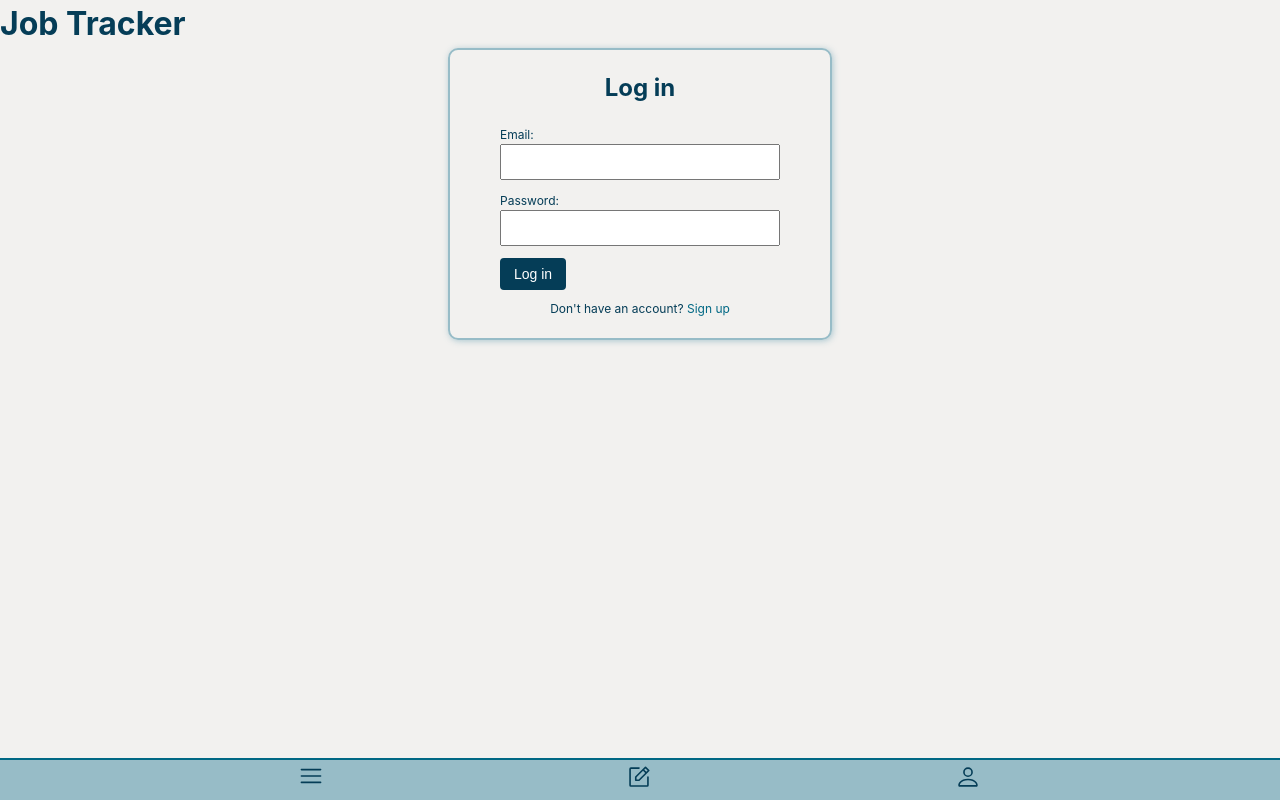
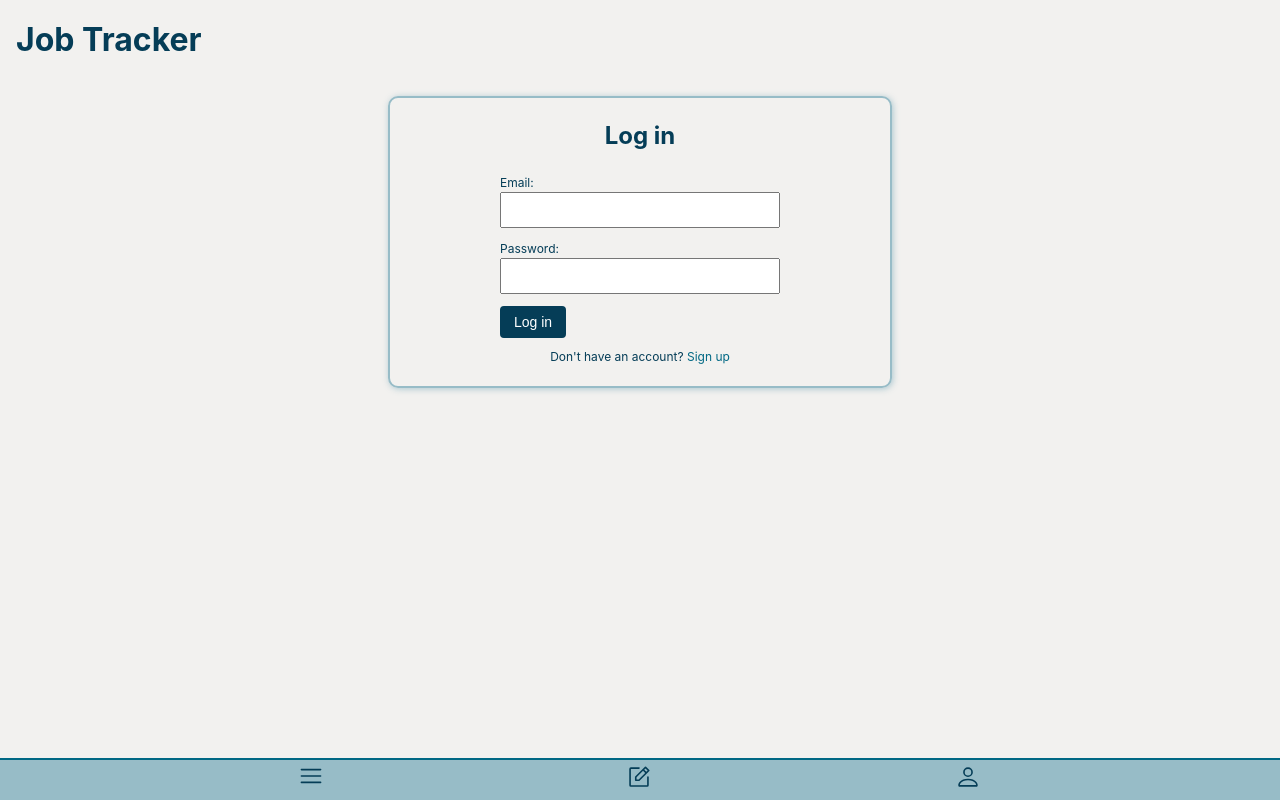
Before and after one commit to mxy-1/job-tracker, a React (Vite) app in the folder frontend/: page /log-in in a window 1280 px wide. Built offline with nearby package versions, Linux system fonts and the light colour scheme; the HTML template or start-up script is replaced by a standard one.

Commit message:
update alignment

```diff
--- a/frontend/src/App.css
+++ b/frontend/src/App.css
@@ -2,7 +2,7 @@
   /* max-width: 1280px; */
   margin: 0;
   padding: 0;
-  padding-bottom: 3rem;
+  /* padding: 1rem 1rem 3rem; */
   /* text-align: center; */
 }
 /*
--- a/frontend/src/components/ApplicationForm.style.css
+++ b/frontend/src/components/ApplicationForm.style.css
@@ -1,11 +1,18 @@
+.application-container-wrapper {
+    display: flex;
+    justify-content: center;
+}
+
 .application-container {
     align-items: center;
     display: flex;
     flex-direction: column;
     border: 2px solid var(--teal);
     border-radius: 10px;
-    width: 380px;
-    margin: auto;
+    min-width: 340px;
+    /* max-width: 400px; */
+    width: 500px;
+    margin: 1rem;
     padding-bottom: 20px;
     box-shadow: 1px 1px 6px #97bcc7ca;
 }
--- a/frontend/src/components/ApplicationForm.tsx
+++ b/frontend/src/components/ApplicationForm.tsx
@@ -115,11 +115,10 @@ const ApplicationForm = () => {
     }
 
     return (
+        <div className="application-container-wrapper">
             <div className="application-container">
                 <div className="delete-container"><button className="delete" onClick={handleClick}><TiDeleteOutline size={28} color="#97BCC7"/></button></div>
-
                 <h2 className="job-app">{id ? "Update job application" : "Job application"}</h2>
-
                 <form onSubmit={handleSubmit}>
                     <label>
                         Date <input type="date" id="date" name="date" value={applicationData.date} onChange={handleChange} />
@@ -154,7 +153,6 @@ const ApplicationForm = () => {
                             <option>Successful - rejected</option>
                         </select>
                     </label>
-
                     <label>
                         Interview <input type="date" name="interview" value={applicationData.interview} onChange={handleChange} />
                     </label>
@@ -164,6 +162,7 @@ const ApplicationForm = () => {
                     <button type="submit" className="submit">{id ? "Update" : "Add"}</button>
                 </form>
             </div>
+        </div>
     );
 }
 export default ApplicationForm;
--- a/frontend/src/components/LoginForm.tsx
+++ b/frontend/src/components/LoginForm.tsx
@@ -39,6 +39,7 @@ const LoginForm = () => {
     return (
         <div>
             {!user &&
+                <div className='application-container-wrapper'>
                     <div className='application-container'>
                         <form onSubmit={handleSubmit}>
                             <h2 className='login-text'>{login ? "Log in" : "Sign up"}</h2>
@@ -54,7 +55,6 @@ const LoginForm = () => {
                                     onChange={e => setPassword(e.target.value)} />
                             </label>
                             <button disabled={isLoading} type="submit" className="submit">{login ? "Log in" : "Sign up"}</button>
-
                         </form>
                         {
                             login ?
@@ -62,6 +62,7 @@ const LoginForm = () => {
                                 : <p className='account'>Already have an account? <Link to="/log-in" className='login' onClick={handleClick}>Log in</Link></p>
                         }
                         {error && <p className='error'>{error}</p>}
+                    </div>
                 </div>}
 
             {user &&
--- a/frontend/src/components/Nav.tsx
+++ b/frontend/src/components/Nav.tsx
@@ -10,13 +10,13 @@ export const Nav = () => {
       <nav>
         <ul>
           <li>
-            <Link to="/jobs" className="nav-link"><RxHamburgerMenu size={24}/></Link>
+            <Link to="/jobs" className="nav-link" title="Jobs" aria-label="Jobs"><RxHamburgerMenu size={24}/></Link>
           </li>
           <li>
-            <Link to="/jobs/add-new" className="nav-link"><PiNotePencil size={26}/></Link>
+            <Link to="/jobs/add-new" className="nav-link" title="Add new job" aria-label="Add new Job"><PiNotePencil size={26}/></Link>
           </li>
           <li>
-            <Link to="/log-in" className="nav-link"><BsPerson size={26}/></Link>
+            <Link to="/log-in" className="nav-link" title="Profile" aria-label="Profile"><BsPerson size={26}/></Link>
           </li>
         </ul>
       </nav>
--- a/frontend/src/components/PageNotFound.tsx
+++ b/frontend/src/components/PageNotFound.tsx
@@ -2,9 +2,11 @@ import { Link } from "react-router-dom"
 import "./PageNotFound.style.css"
 export const PageNotFound = () => {
   return (
-    <div className="application-container">
-      <h2>Page not found</h2>
-      <p>Go back to <Link to="/jobs" className="jobs">jobs</Link></p>
+    <div className="application-container-wrapper">
+      <div className="application-container">
+        <h2>Page not found</h2>
+        <p>Go back to <Link to="/jobs" className="jobs">jobs</Link></p>
+      </div>
     </div>
   )
 }
--- a/frontend/src/index.css
+++ b/frontend/src/index.css
@@ -19,8 +19,12 @@
   -moz-osx-font-smoothing: grayscale; */
 }
 
+header {
+  margin: 1rem;
+}
 body {
   margin: 0;
+  padding-bottom: 3rem;
 }
 p {
   margin: 0;
```
Also changed, not shown: frontend/src/components/Nav.style.css (line endings or trailing spaces). Lines whose indentation alone changed are shown as unchanged.
